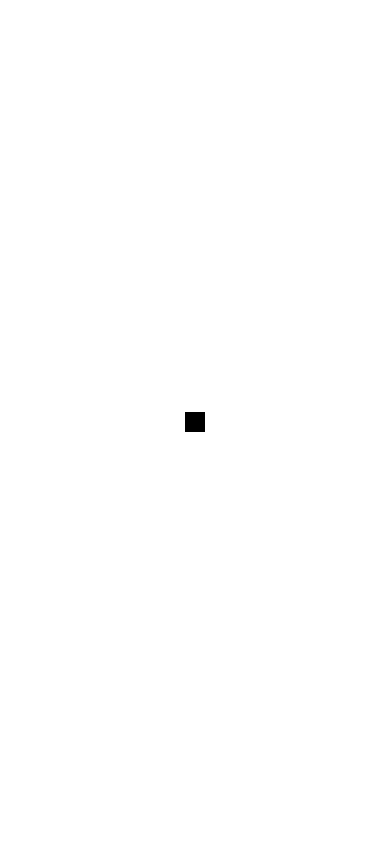
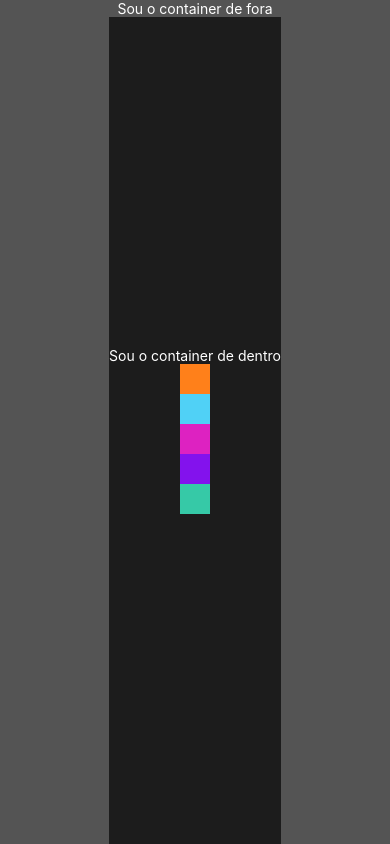
Before and after one commit to gabrielfnobre/react, a React Native app in the folder componentes/: screen / in a window 390 px wide. Built offline with nearby package versions, Linux system fonts and the light colour scheme.

Commit message:
12/12/2022

```diff
--- a/componentes/App.js
+++ b/componentes/App.js
@@ -1,9 +1,9 @@
 import React from 'react'
-import EstiloInline from './src/estilos/EstiloInline'
+import { Flex } from './src/estilos/ThisIsFlexbox'
 
 export default () => {
   return (
     /* Coloque seus componentes abaixo...*/
-    <EstiloInline />
+    <Flex />
   )
 }
--- /dev/null
+++ b/componentes/src/estilos/ThisIsFlexbox/Quadrado.js
@@ -0,0 +1,17 @@
+import React from 'react';
+import { StyleSheet, View } from 'react-native';
+
+export default ({cor}) => {
+    return (
+        <View style={[styles.quadrado, {
+            backgroundColor: cor
+        }]}></View>
+    )
+}
+
+const styles = StyleSheet.create({
+    quadrado: {
+        height: 30,
+        width: 30,
+    },
+})
--- /dev/null
+++ b/componentes/src/estilos/ThisIsFlexbox/index.js
@@ -0,0 +1,48 @@
+import React from "react";
+import { View, SafeAreaView, StyleSheet, Text } from "react-native";
+import Quadrado from "./Quadrado";
+
+/*  FLEXBOX:
+
+    No React e React-Native o Flexbox funciona igual ao CSS.
+    Mas no React-Native é importante ressaltar que os Componentes como View, SafeAreaView e outros, já tem o display flex por padrão.
+
+    Além disso, o display flex dos Componentes é sempre Column, fazendo com que os elementos sempre sejam alinhados na vertical.
+
+    Vamos explorar algumas propriedades e ver suas funcionalidades:
+
+*/
+
+//FLEX:
+export function Flex() {
+    return (
+        //Veja como a propriedade flex é aplicada aqui:
+        //A propriedade flex ou flexGrow (Ambas tem a mesma funcionalidade aqui), são usadas para atribuir um tamanho geral a um container flex, onde podem ocupar um determinado tamanho de acordo com a numeração que for passada ao flex. Se dois elementos estiverem dentro de um elemento pai, e um tiver o flex maior, o que tiver o flex maior ocupará mais espaço de acordo com o valor que foi passado.
+        //Se o container estiver sozinho e for passado "flex: 1" ele ocupará todo o espaço no eixo principal, e no eixo secundário ele ocupará o tamanho dos elementos dentro dele (caso nenhum tamanho seja declarado).
+        //Abaixo temos um exemplo de um SafeAreaView que não disputa espaço com ninguém, e já possuí uma largura padrão de ocupar toda a largura, note como ela ocupa toda a largura do dispositivo como também o comprimento.
+        //E temos também uma View, que por não possuir um tamanho de largura padrão, ocupa o espaço que for delimitado pelos elementos dentro dele, mas no comprimento (onde é o seu eixo principal), ela ocupa todo o espaço por ter "flex: 1".
+        <SafeAreaView style={styles.fundoFlex}>
+            <Text style={styles.textoFlex}>Sou o container de fora</Text>
+            <View style={styles.fundoFlex}>
+                <Text style={styles.textoFlex}>Sou o container de dentro</Text>
+                <Quadrado cor='#ff801a' />
+                <Quadrado cor='#50d1f6' />
+                <Quadrado cor='#dd22c1' />
+                <Quadrado cor='#8312ed' />
+                <Quadrado cor='#36c9a7' />
+            </View>
+        </SafeAreaView>
+    )
+}
+
+const styles = StyleSheet.create({
+    fundoFlex: {
+        alignItems: 'center',
+        backgroundColor: '#000a',
+        flex: 1,
+        justifyContent: 'center',
+    },
+    textoFlex: {
+        color: 'white',
+    },
+})
```
Also changed, not shown: 1 other file (tests, documents, lock files or other folders).
